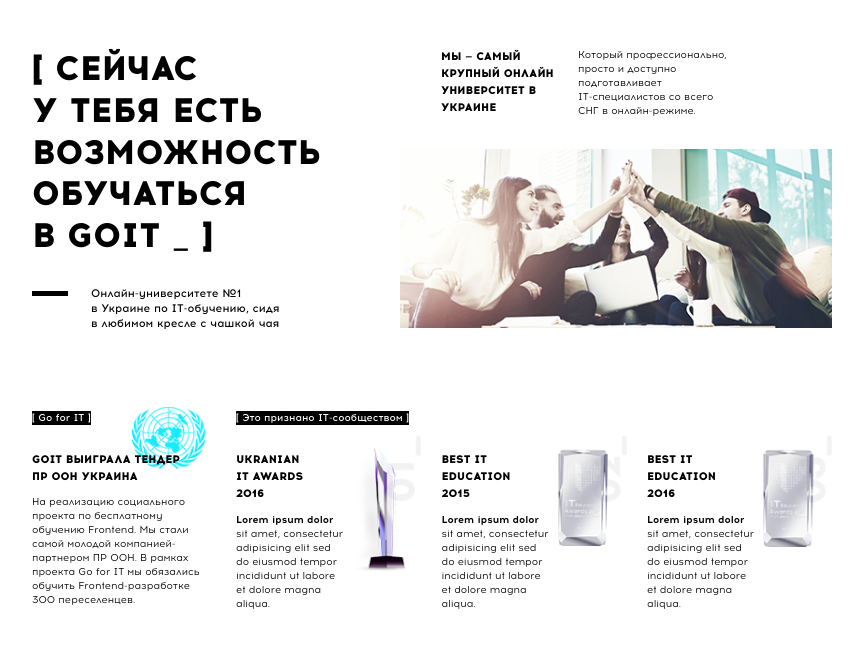
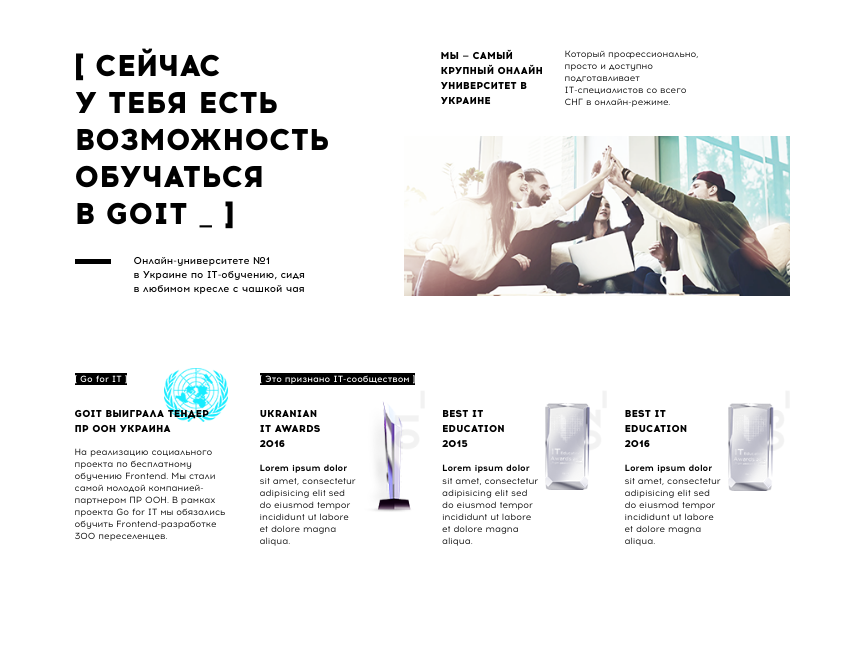
Before and after one commit to Pecherskiy88/BC9-HTML-Final-Project, a website: page src/index.html in a window 1280 px wide. Shown: the whole page, without its empty margins (208-1071 px from the left). Drawn offline with nearby package versions, Linux system fonts and the light colour scheme; files that its build step writes are made by us from their sources.

Commit message:
1200p READY!!!

```diff
--- a/src/sass/iroy.scss
+++ b/src/sass/iroy.scss
@@ -400,3 +400,99 @@
 
     }
 }
+
+@media (min-width: 1200px){
+    .study{
+
+        &_header,
+        &_footer{
+            width: 715px;
+        }
+
+        &--main_title{
+            width: 252px;
+            font-size: 30px;
+        }
+
+        &_aside {
+            width: 386px;
+        }
+
+        &_biggest {
+            &--title {
+                margin-left: 37px;
+                width: 103px;
+            }
+            &--paragraph {
+                margin-bottom: 28px;
+                margin-left: 21px;
+                width: 134px;
+            }
+        }
+
+        &_numberone::before {
+            margin: 5px 23px 0 0;
+            width: 36px;
+            height: 5px;
+        }
+
+        &_numberone {
+            position: relative;
+            bottom: 52px;
+            width: 251px;
+            margin: 0 0 20px;
+
+            &--paragraph {
+                width: 172px;
+                font-size: 10px;
+            }
+        }
+
+        &_goforit {
+            width: 153px;
+
+            &--image {
+                width: 64px;
+            }
+            &--sub_title {
+                width: 135px;
+            }
+        }
+
+        &_recognized {
+            width: 530px;
+
+            &--list {
+
+                &_item {
+                    width: 165px;
+
+                    &_image1,
+                    &_image2{
+                        width: 62px;
+                    }
+                    &_title {
+                        width: 61px;
+                        margin-bottom: 10px;
+                    }
+                    &_para{
+                        width: 97px;
+                    }
+
+                }
+            }
+        }
+
+        &--paragraph,
+        &--title{
+            font-size: 9px;
+        }
+        &--sub_title{
+            font-size: 10px;
+        }
+        &--title{
+            margin-bottom: 21px;
+        }
+
+    }
+}
```
Also changed, not shown: build/css/main.css, build/css/main.min.css.
